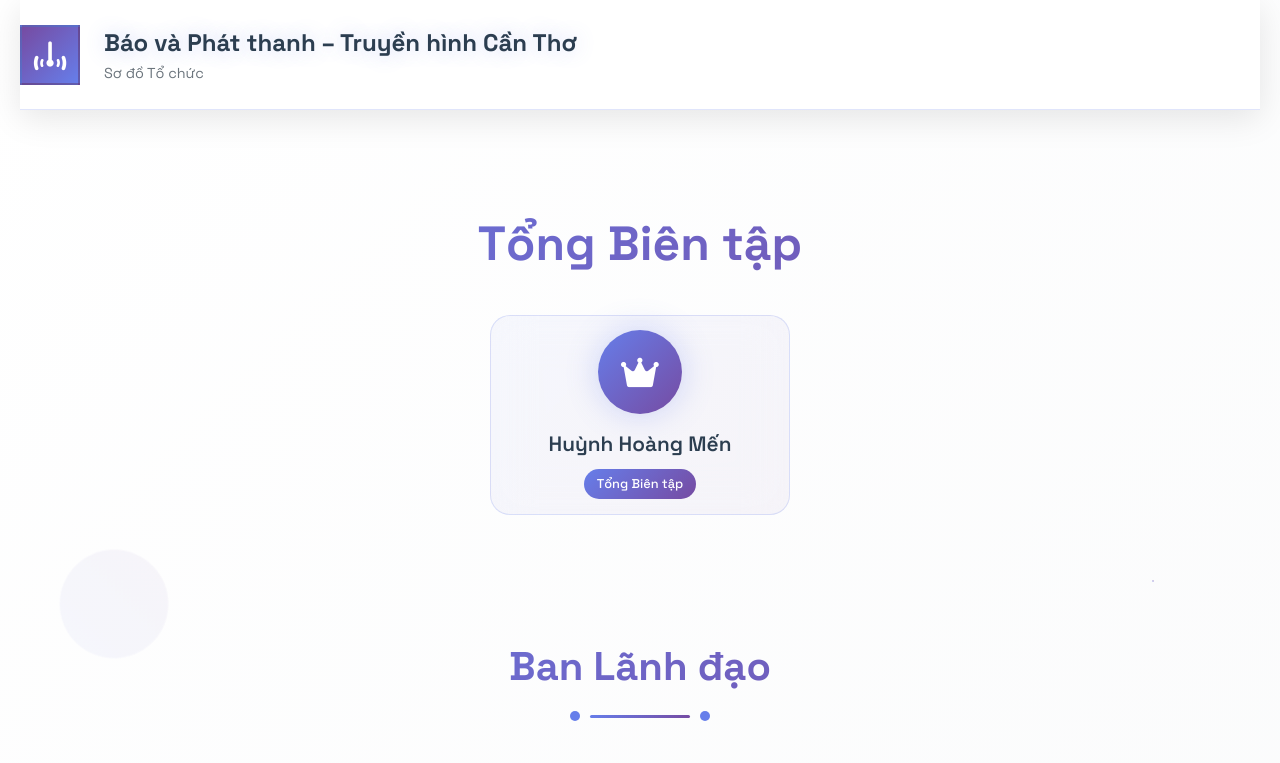
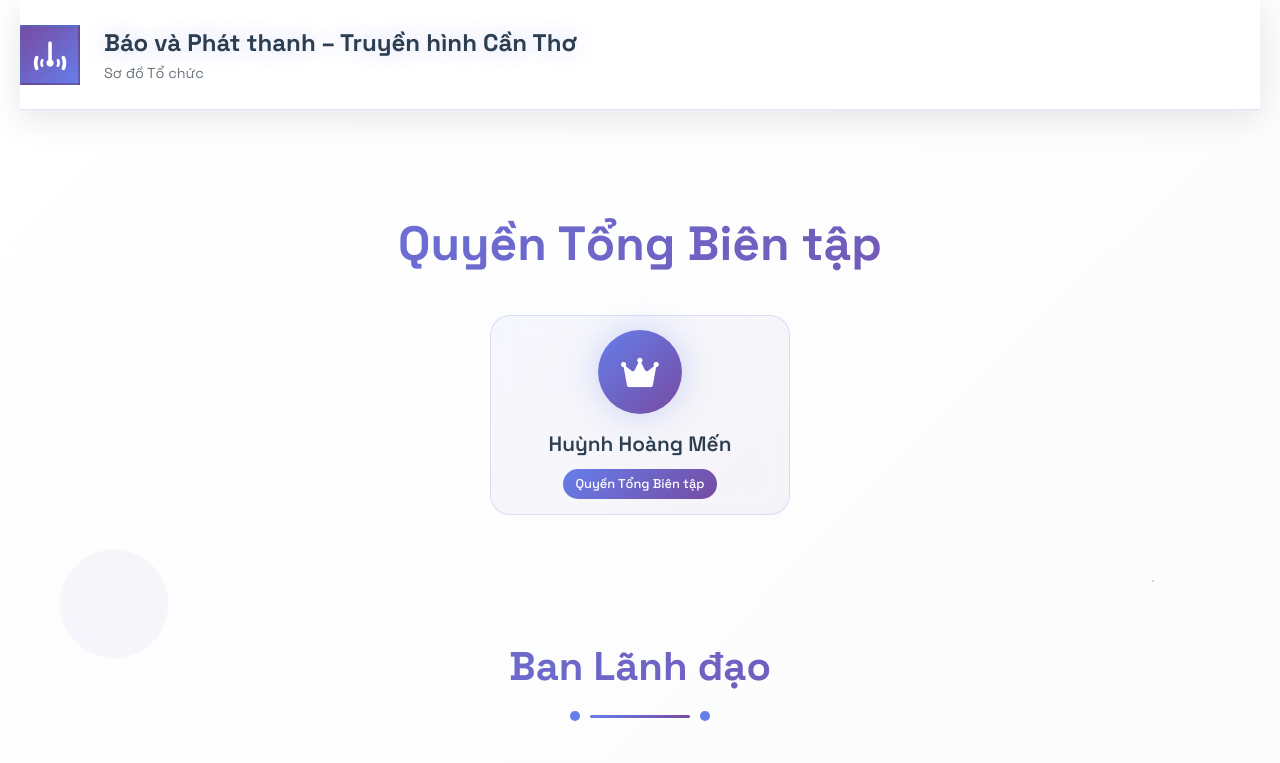
Before and after one commit to khanhvo1592/landingpage-orgchart-cantho, a plain HTML site: page modern.html in a window 1280 px wide. Shown: the top 763 px of the page. Drawn offline with Linux system fonts and the light colour scheme.

Commit message:
Update editor title to 'Quyền Tổng Biên tập'
Changed the displayed title and position from 'Tổng Biên tập' to 'Quyền Tổng Biên tập' in the hero section to reflect the current editorial status.

```diff
--- a/modern.html
+++ b/modern.html
@@ -60,7 +60,7 @@
             <section class="hero-section">
                 <div class="hero-content">
                     <div class="hero-text">
-                        <h2 class="glitch" data-text="Tổng Biên tập">Tổng Biên tập</h2>
+                        <h2 class="glitch" data-text="Tổng Biên tập">Quyền Tổng Biên tập</h2>
                         <div class="hero-card">
                             <div class="card-3d">
                                 <div class="card-front">
@@ -70,7 +70,7 @@
                                         </div>
                                     </div>
                                     <h3>Huỳnh Hoàng Mến</h3>
-                                    <span class="position">Tổng Biên tập</span>
+                                    <span class="position">Quyền Tổng Biên tập</span>
                                 </div>
                                 <div class="card-back">
                                     <div class="back-content">
```
